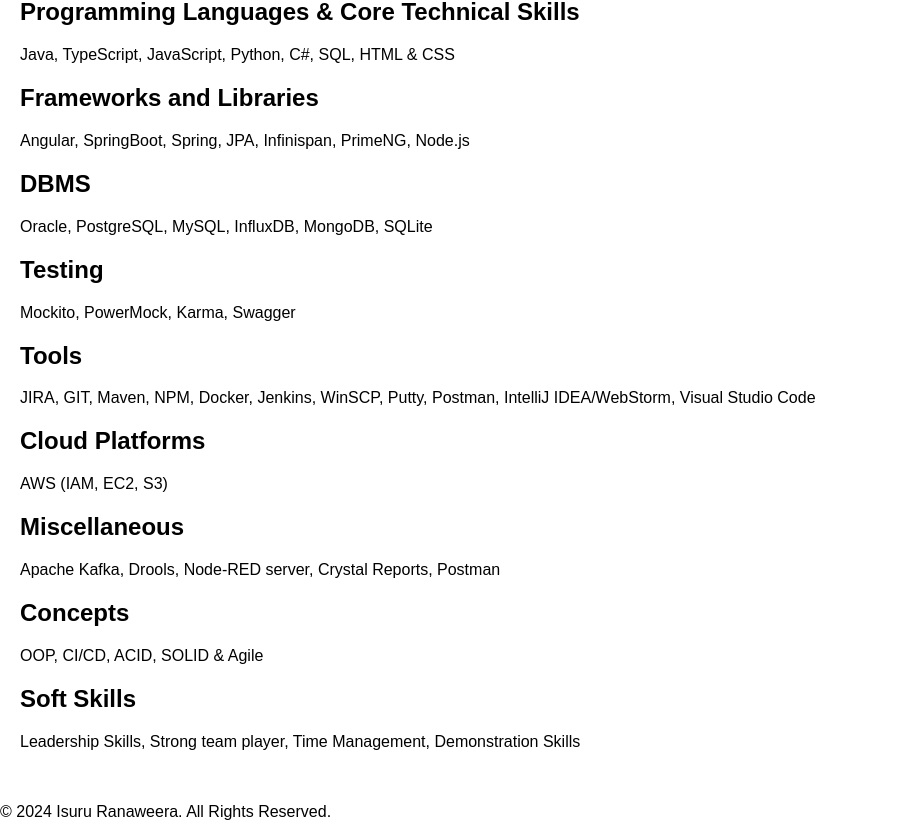
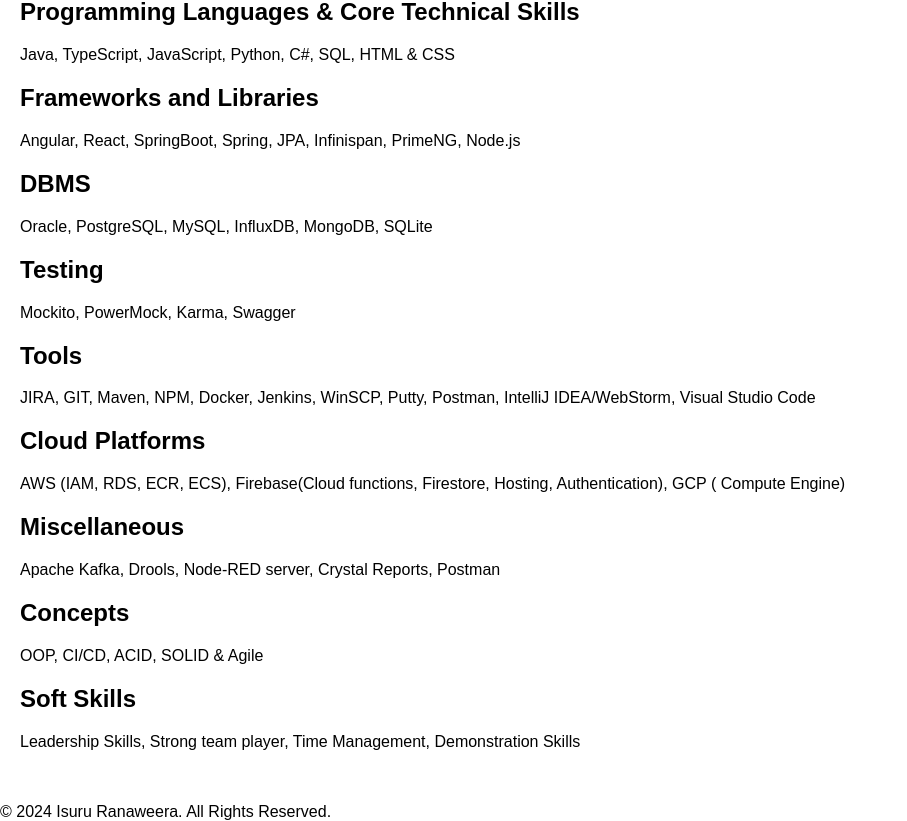
Before and after one commit to Isuru40/portfolio1.0, a React (Create React App) app: page /home in a window 1280 px wide. Shown: the part 1409-2230 px from the top of the page, without its empty margins (0-907 px from the left). Built offline with nearby package versions, Linux system fonts and the light colour scheme; the HTML template or start-up script is replaced by a standard one.

Commit message:
CHG | About page changes | CV location n Cloud skill changes

```diff
--- a/src/components/About.js
+++ b/src/components/About.js
@@ -6,11 +6,11 @@
 const About = () => {
     const skills = {
         "Programming Languages & Core Technical Skills": "Java, TypeScript, JavaScript, Python, C#, SQL, HTML & CSS",
-        "Frameworks and Libraries": "Angular, SpringBoot, Spring, JPA, Infinispan, PrimeNG, Node.js",
+        "Frameworks and Libraries": "Angular, React, SpringBoot, Spring, JPA, Infinispan, PrimeNG, Node.js",
         "DBMS": "Oracle, PostgreSQL, MySQL, InfluxDB, MongoDB, SQLite",
         "Testing": "Mockito, PowerMock, Karma, Swagger",
         "Tools": "JIRA, GIT, Maven, NPM, Docker, Jenkins, WinSCP, Putty, Postman, IntelliJ IDEA/WebStorm, Visual Studio Code",
-        "Cloud Platforms": "AWS (IAM, EC2, S3)",
+        "Cloud Platforms": "AWS (IAM, RDS, ECR, ECS), Firebase(Cloud functions, Firestore, Hosting, Authentication), GCP ( Compute Engine)",
         "Miscellaneous": "Apache Kafka, Drools, Node-RED server, Crystal Reports, Postman",
         "Concepts": "OOP, CI/CD, ACID, SOLID & Agile",
         "Soft Skills": "Leadership Skills, Strong team player, Time Management, Demonstration Skills"
@@ -78,7 +78,7 @@
                         <h2 className="text-black dark:text-white text-2xl font-bold mb-4">Resume</h2>
                         <p>
                             <a
-                                href="https://drive.google.com/file/d/1rBEVMisIVtLPzSxvX_scje3CLDME9MuG/view?usp=sharing"
+                                href="https://drive.google.com/drive/folders/1otmqxP8sYyhBBZ2sjRt51u_c2FTYquu5?usp=sharing"
                                 target="_blank"
                                 rel="noopener noreferrer"
                                 className="inline-block bg-blue-500 dark:bg-blue-400 text-white dark:text-gray-800 font-semibold py-2 px-4 rounded hover:bg-blue-600 dark:hover:bg-blue-300 transition"
```
